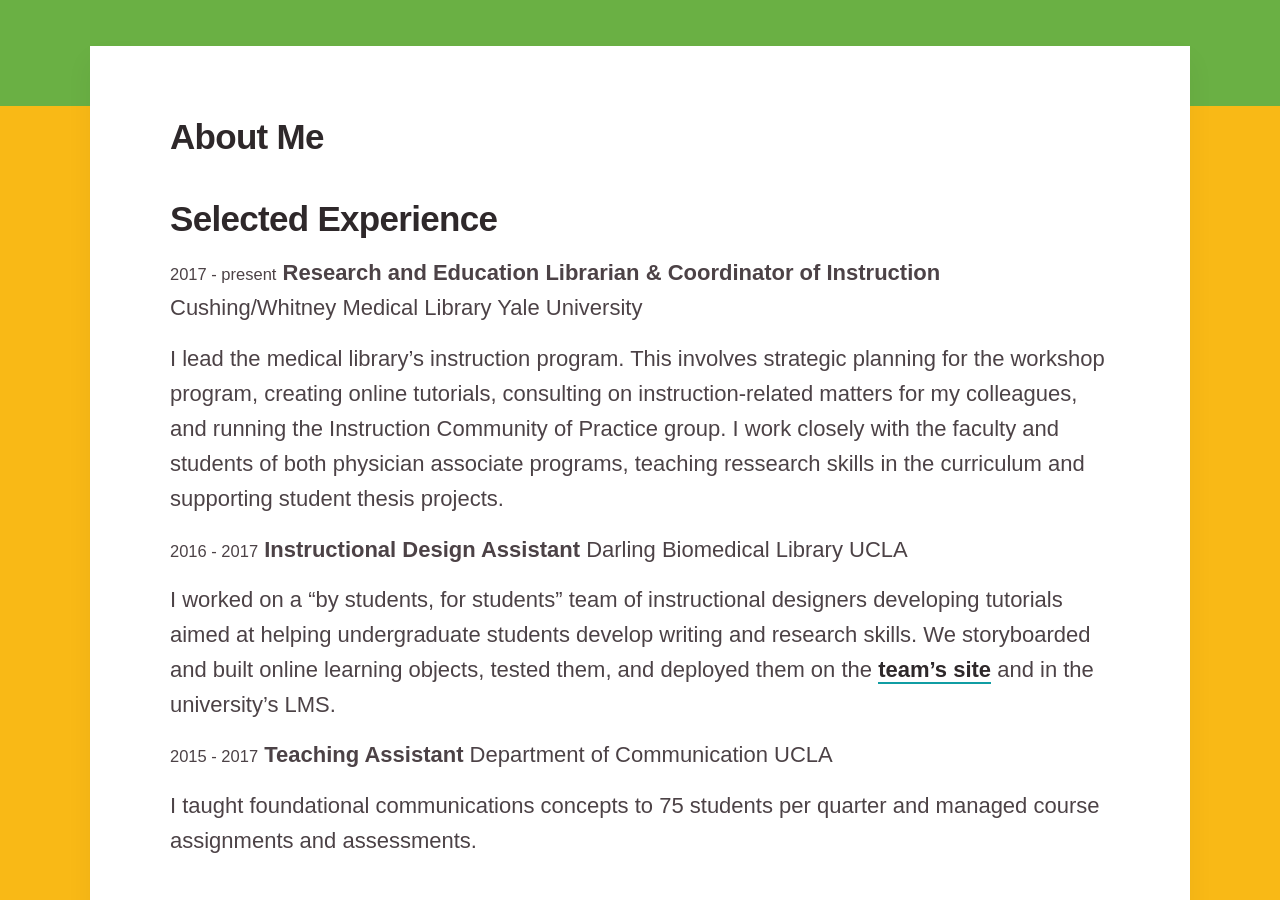
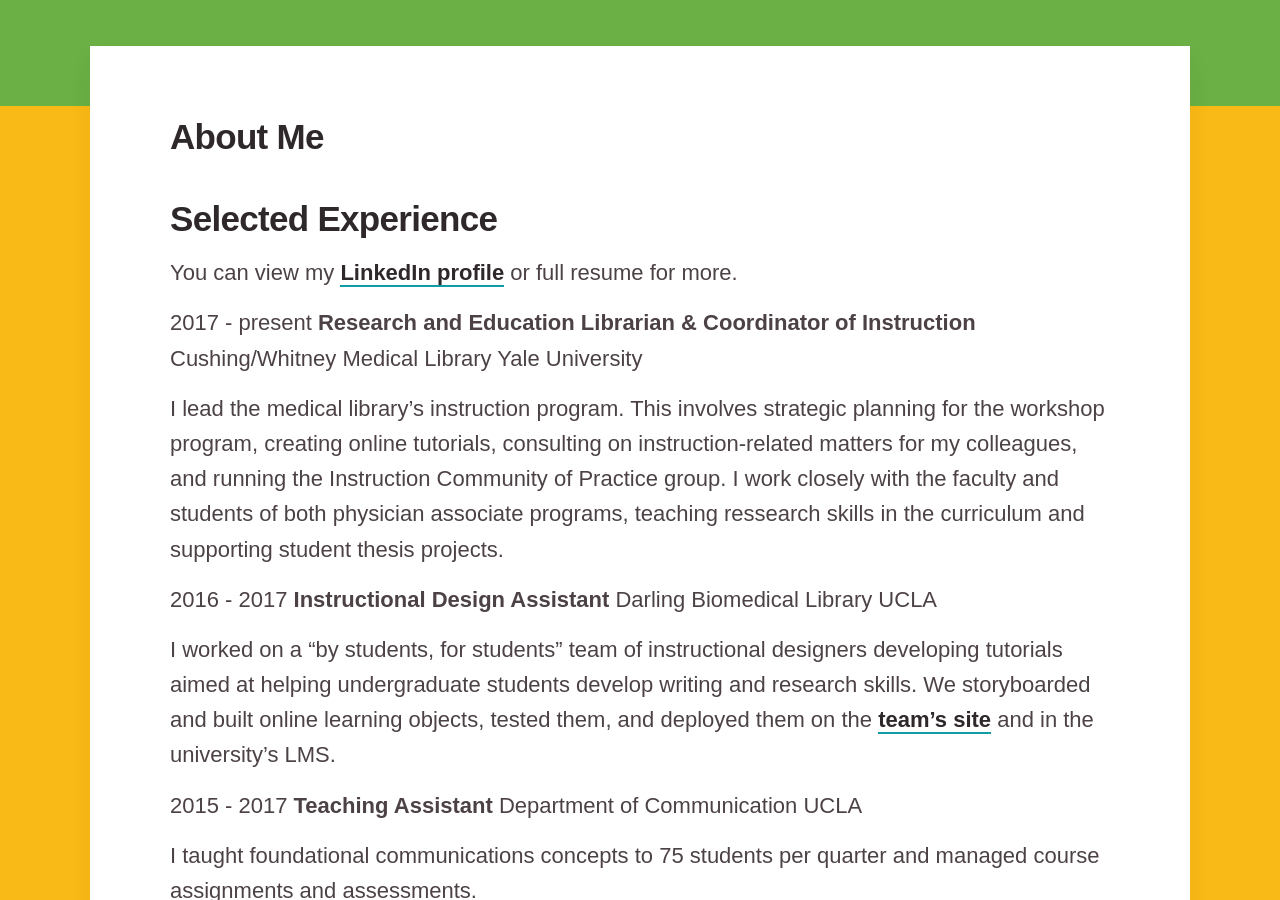
Before and after one commit to caitlinmeyer/2021, a Jekyll site: the page built from _pages/about.md, in a window 1280 px wide and 900 px high, scrolled down 486 px. Built offline with Jekyll 4.4.1, drawn with Linux system fonts in a browser that asks for light colours; nearby versions of some CDN libraries; some web fonts are replaced.

Commit message:
Update about.md

```diff
--- a/_pages/about.md
+++ b/_pages/about.md
@@ -8,22 +8,23 @@ featured_image: /images/demo/about.jpg
 
 
 ## Selected Experience
+You can view my [LinkedIn profile](https://www.linkedin.com/in/caitlinemeyer/) or full resume for more.
 
-<small>2017 - present</small>
+2017 - present
 **Research and Education Librarian &amp; Coordinator of Instruction**
 Cushing/Whitney Medical Library
 Yale University
 
 I lead the medical library's instruction program. This involves strategic planning for the workshop program, creating online tutorials, consulting on instruction-related matters for my colleagues, and running the Instruction Community of Practice group. I work closely with the faculty and students of both physician associate programs, teaching ressearch skills in the curriculum and supporting student thesis projects.
 
-<small>2016 - 2017</small>
+2016 - 2017
 **Instructional Design Assistant**
 Darling Biomedical Library
 UCLA
 
 I worked on a "by students, for students" team of instructional designers developing tutorials aimed at helping undergraduate students develop writing and research skills. We storyboarded and built online learning objects, tested them, and deployed them on the [team's site](https://uclalibrary.github.io/research-tips) and in the university's LMS.
 
-<small>2015 - 2017</small>
+2015 - 2017
 **Teaching Assistant**
 Department of Communication
 UCLA
@@ -32,17 +33,17 @@ I taught foundational communications concepts to 75 students per quarter and man
 
 ## Education
 
-  <small>2018</small>
+2018
   **edX** | Online
   Coursework in Instructional Design and Technology MicroMasters program
   [Program portfolio](https://caitlinmeyer.github.io/idt-portfolio/)
 
-  <small>2017</small>
+2017
   **UCLA** | Los Angeles, CA
   Master of Library and Information Science
   Capstone title: "Toward instructional design as core MLIS curriculum"
   [Culminating portfolio](http://bit.ly/mlis-portfolio)
 
-  <small>2013</small>
+2013
   **Vanderbilt University** | Nashville, TN
   Bachelor of Arts, Communication Studies
```
